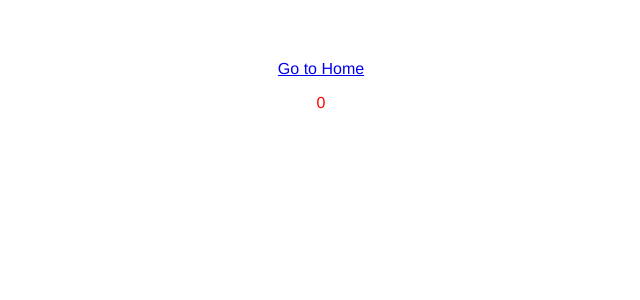
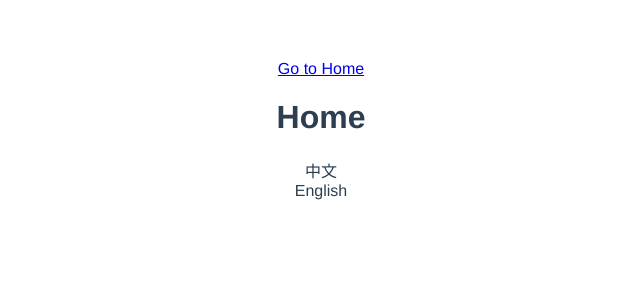
Before and after one commit to asiankuang/vue3, a Vue app: page / in a window 1280 px wide. Shown: the top 300 px of the page, without its empty margins (319-959 px from the left). Built offline with nearby package versions, Linux system fonts and the light colour scheme.

Commit message:
添加 i18n国际化

```diff
--- a/package.json
+++ b/package.json
@@ -13,6 +13,7 @@
     "axios": "^0.26.0",
     "nprogress": "^0.2.0",
     "vue": "^3.0.5",
+    "vue-i18n": "^9.2.0-beta.32",
     "vue-router": "4"
   },
   "devDependencies": {
--- /dev/null
+++ b/src/language/en.ts
@@ -0,0 +1,5 @@
+export default {
+  message: {
+    Home: 'Home',
+  },
+}
--- /dev/null
+++ b/src/language/i18n.ts
@@ -0,0 +1,12 @@
+import { createI18n } from 'vue-i18n' //引入vue-i18n组件
+import messages from './index'
+const language = (navigator.language || 'zh').toLowerCase()
+const i18n = createI18n({
+  fallbackLocale: 'ch',
+  globalInjection: true,
+  legacy: false, // you must specify 'legacy: false' option
+  locale: language.split('-')[0] || 'zh',
+  messages,
+})
+
+export default i18n
--- /dev/null
+++ b/src/language/zh.ts
@@ -0,0 +1,5 @@
+export default {
+  message: {
+    Home: '首页',
+  },
+}
--- a/src/main.ts
+++ b/src/main.ts
@@ -1,5 +1,6 @@
 import { createApp } from 'vue'
 import App from './App.vue'
 import router from './router/index'
+import i18n from './language/i18n'
 
-createApp(App).use(router).mount('#app')
+createApp(App).use(router).use(i18n).mount('#app')
--- a/src/pages/login/Login.vue
+++ b/src/pages/login/Login.vue
@@ -1,14 +1,22 @@
 <template>
-  <a>{{ count }}</a>
+  <h1>{{ $t(`message.Home`) }}</h1>
+  <div @click="change('zh')">中文</div>
+  <div @click="change('en')">English</div>
 </template>
 
 <script lang="ts">
-import { ref, defineComponent } from 'vue'
+import { defineComponent, getCurrentInstance } from 'vue'
+import { useI18n } from 'vue-i18n' //要在js中使用国际化
 export default defineComponent({
   name: 'LoginPage',
   setup: () => {
-    const count = ref(0)
-    return { count }
+    const { proxy } = getCurrentInstance()
+    function change(type: string) {
+      proxy.$i18n.locale = type
+    }
+    const { t } = useI18n()
+    console.log(t('message.pagesDes'))
+    return { change }
   },
 })
 </script>
```
Also changed, not shown: src/language/index.ts (added, +7 -0 lines), .eslintrc.js, 1 other file (tests, documents, lock files or other folders).
